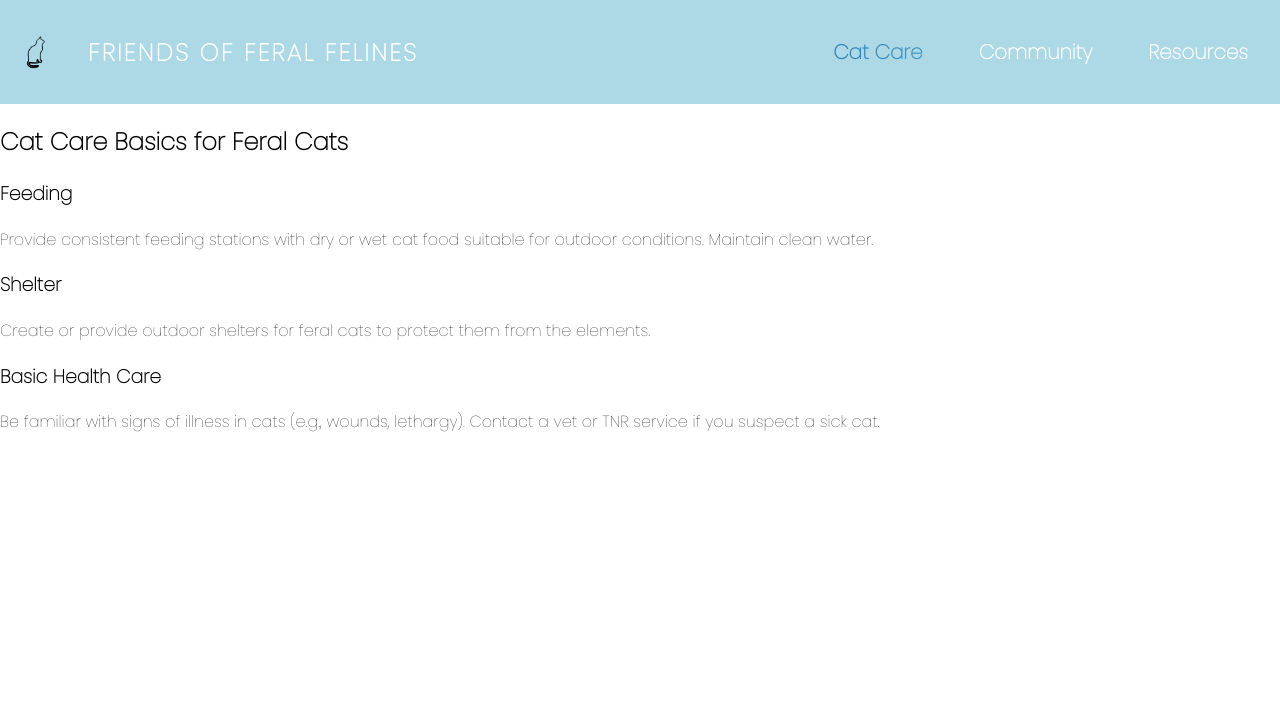
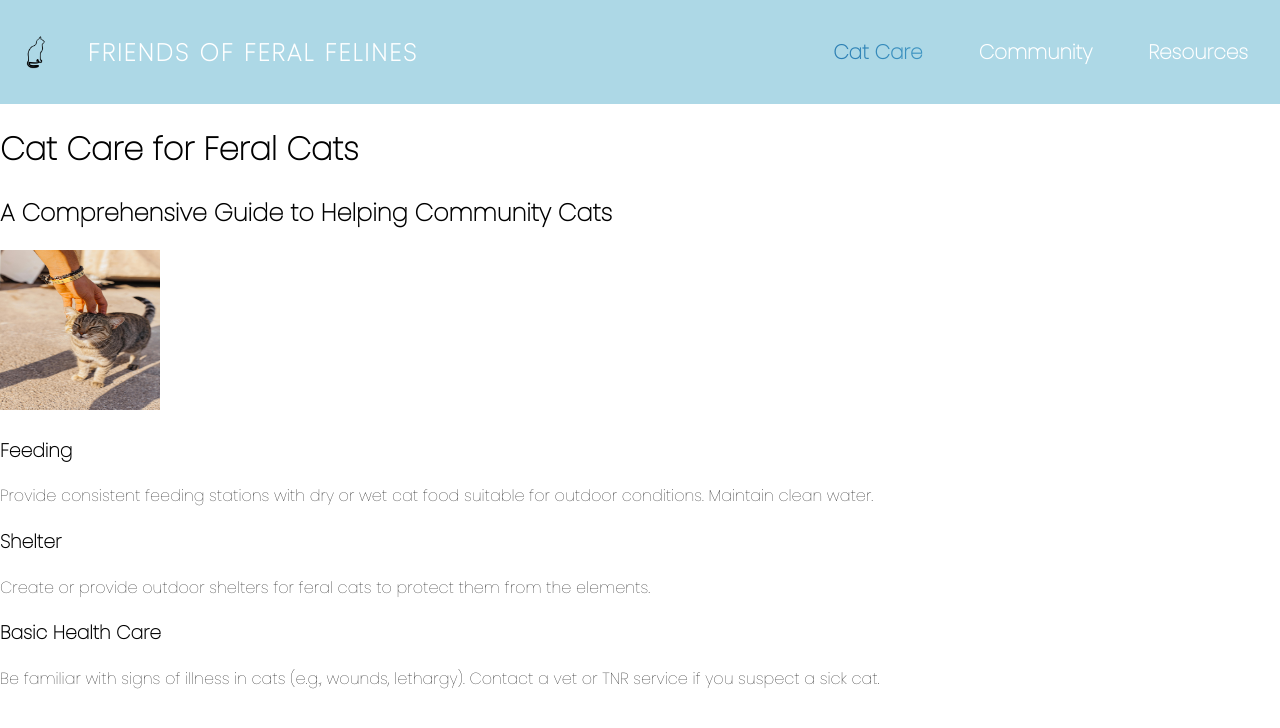
Before and after one commit to joshuajcarroll/FeralCats2024, a Next.js app: page /cat-care in a window 1280 px wide. Shown: the top 728 px of the page. Built offline with nearby package versions, Linux system fonts and the light colour scheme; a web font is replaced by a local one.

Commit message:
changed title, added subtitle and image to cat care page

```diff
--- a/app/cat-care/page.tsx
+++ b/app/cat-care/page.tsx
@@ -1,7 +1,12 @@
+import Image from "next/image";
+import tabbyCat from "@/public/pexels-roman-odintsov-5667944.jpg";
+
 export default function CatCare() {
     return (
     <div>
-      <h2>Cat Care Basics for Feral Cats</h2>
+      <h1>Cat Care for Feral Cats</h1>
+      <h2>A Comprehensive Guide to Helping Community Cats</h2>
+      <Image src={tabbyCat} width={160} height={160} alt="Person petting tabby cat"/>
       <h3>Feeding</h3>
       <p>
         Provide consistent feeding stations with dry or wet cat food suitable
```
Also changed, not shown: public/pexels-roman-odintsov-5667944.jpg (added).
